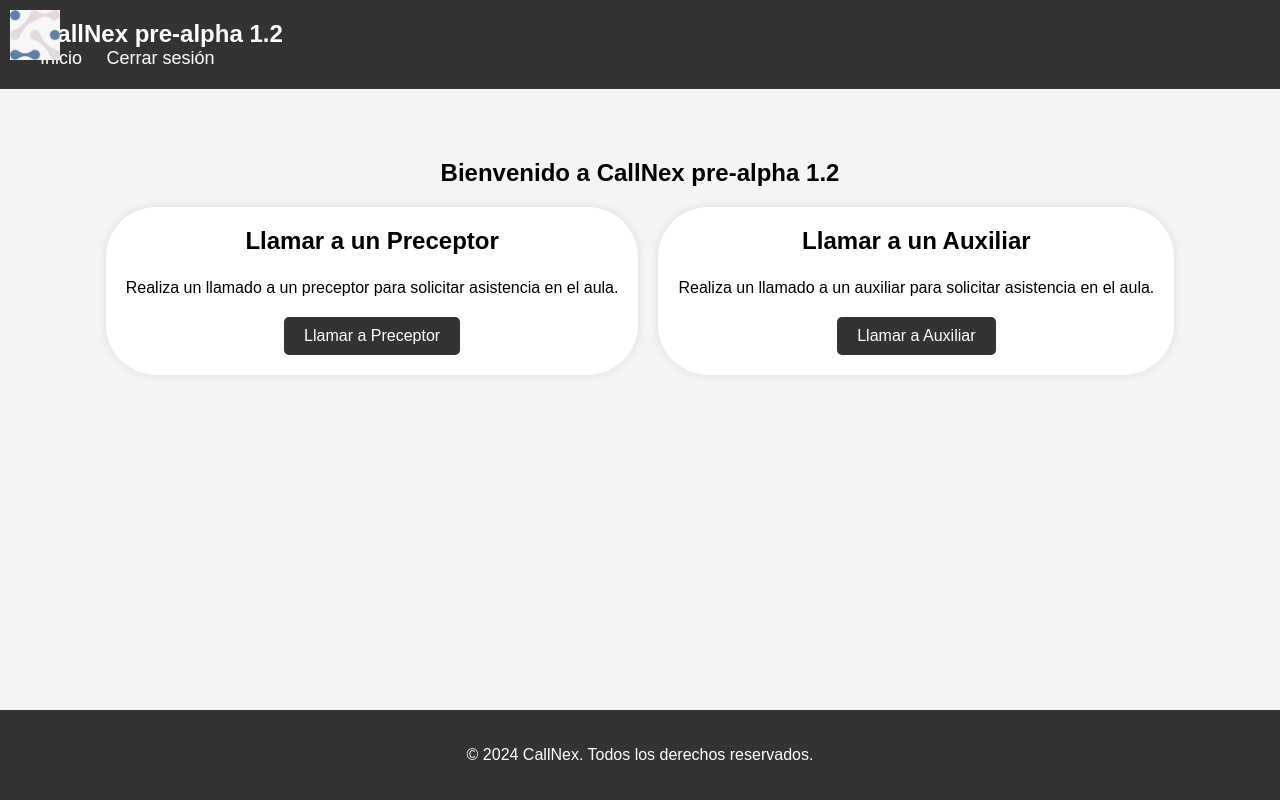
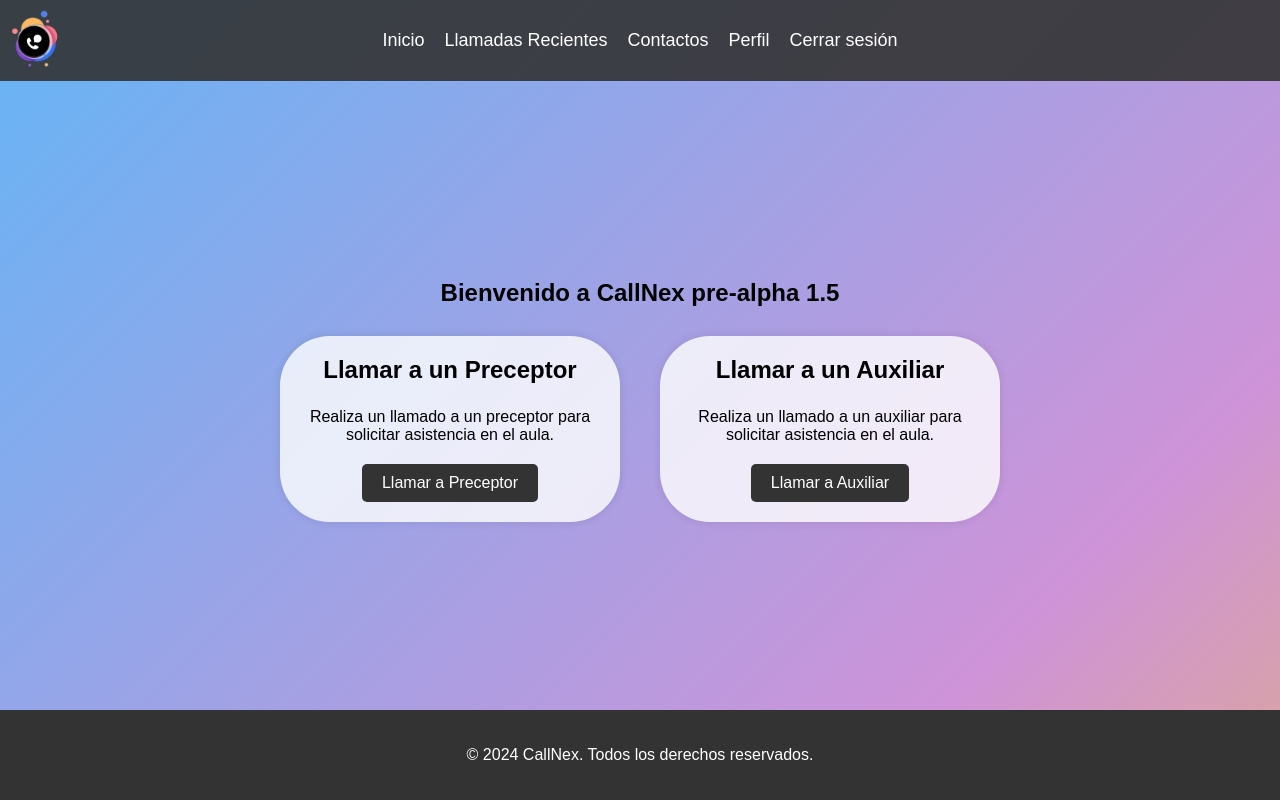
Before and after one commit to AxlitoInArg/CallNex, a PHP site: page /callnex/php/inicio.php in a window 1280 px wide. Run offline with PHP 8.4, Linux system fonts and the light colour scheme.

Commit message:
Callnex pre-alpha 1.5

```diff
--- a/css/inicio.css
+++ b/css/inicio.css
@@ -3,7 +3,19 @@
     font-family: 'Ubuntu', sans-serif;
     margin: 0;
     padding: 0;
-    background-color: #f4f4f4;
+    background: linear-gradient(135deg, #FFA726, #FFCCBC, #3F51B5, #64B5F6, #CE93D8, #FFD700);
+    background-size: 400% 400%;
+    animation: gradientAnimation 15s ease infinite;
+    height: 100vh;
+    display: flex;
+    flex-direction: column;
+    justify-content: space-between;
+}
+
+@keyframes gradientAnimation {
+    0% {background-position: 0% 50%;}
+    50% {background-position: 100% 50%;}
+    100% {background-position: 0% 50%;}
 }
 
 .container {
@@ -13,9 +25,12 @@
 }
 
 header {
-    background-color: #333;
+    background-color: rgba(51, 51, 51, 0.9);
     color: #fff;
-    padding: 20px 0;
+    padding: 30px 0;
+    display: flex;
+    align-items: center;
+    justify-content: space-between;
 }
 
 header h1 {
@@ -28,11 +43,8 @@
     list-style: none;
     padding: 0;
     margin: 0;
-}
-
-nav ul li {
-    display: inline;
-    margin-right: 20px;
+    display: flex;
+    gap: 20px;
 }
 
 nav ul li a {
@@ -51,13 +63,16 @@
     display: flex;
     justify-content: center;
     gap: 20px;
+    flex-wrap: wrap;
 }
 
 .function {
-    background-color: #fff;
+    background-color: rgba(255, 255, 255, 0.8);
     padding: 20px;
     border-radius: 50px;
     box-shadow: 0 0 10px rgba(0, 0, 0, 0.1);
+    width: 300px;
+    margin: 10px;
 }
 
 .function h3 {
@@ -91,10 +106,8 @@
     color: #fff;
     text-align: center;
     padding: 20px 0;
-    position: absolute;
-    bottom: 0;
-    width: 100%;
 }
+
 .logo {
     position: fixed; /* para mantener el logo en una posición fija */
     top: 10px; /* ajusta la distancia desde la parte superior */
--- a/html/login.html
+++ b/html/login.html
@@ -10,7 +10,8 @@
 </head>
 <body>
     <div class="login-container">
-        <h2>Logueo - CallNex</h2>
+        <img src="/callnex/imgs/callnex_logo.png" alt="CallNex Logo" class="logo">
+        <h2>Logueo</h2>
         <form id="loginForm" action="/callnex/php/procesar_login.php" method="post">
             <div class="input-group">
                 <label for="email">Correo electrónico:</label>
--- a/php/inicio.php
+++ b/php/inicio.php
@@ -5,31 +5,29 @@
     <meta name="viewport" content="width=device-width, initial-scale=1.0">
     <title>Inicio - CallNex</title>
     <link rel="icon" href="/callnex/imgs/logo.png" type="image/x-icon">
-    <link rel="icon" href="/callnex/imgs/logo.png" type="image/x-icon">
     <link rel="stylesheet" href="/callnex/css/inicio.css">
-    <link rel="stylesheet" href="/callnex/js/script.js">
 </head>
 <body>
     <header>
         <div class="container">
-            <h1>CallNex pre-alpha 1.2</h1>
-            <h1></h1>
+            <div class="logo">
+                <img src="/callnex/imgs/icono_callnex.png" alt="Logo de CallNex">
+            </div>
             <nav>
                 <ul>
                     <li><a href="#">Inicio</a></li>
+                    <li><a href="#">Llamadas Recientes</a></li>
+                    <li><a href="#">Contactos</a></li>
+                    <li><a href="#">Perfil</a></li>
                     <li><a href="logout.php">Cerrar sesión</a></li>
                 </ul>
             </nav>
         </div>
-
-        <div class="logo">
-        <img src="/callnex/imgs/icon.jpg" alt="Logo de CallNex">
-    </div>
     </header>
 
     <section class="main">
         <div class="container">
-            <h2>Bienvenido a CallNex pre-alpha 1.2</h2>
+            <h2>Bienvenido a CallNex pre-alpha 1.5</h2>
             <div class="functions">
                 <div class="function">
                     <h3>Llamar a un Preceptor</h3>
--- a/php/registro.php
+++ b/php/registro.php
@@ -10,7 +10,8 @@
 </head>
 <body>
     <div class="container">
-        <h1 class="title">Registro - Callnex</h1>
+        <img src="/callnex/imgs/callnex_logo.png" alt="CallNex Logo" class="logo">
+        <h1 class="title">Registro</h1>
 
         <?php
         // Verificar si se ha enviado el formulario
```
Also changed, not shown: css/login.css (+10 -2 lines), css/registro.css (+17 -0 lines), imgs/callnex_logo.png (added), imgs/icono_callnex.png (added).
